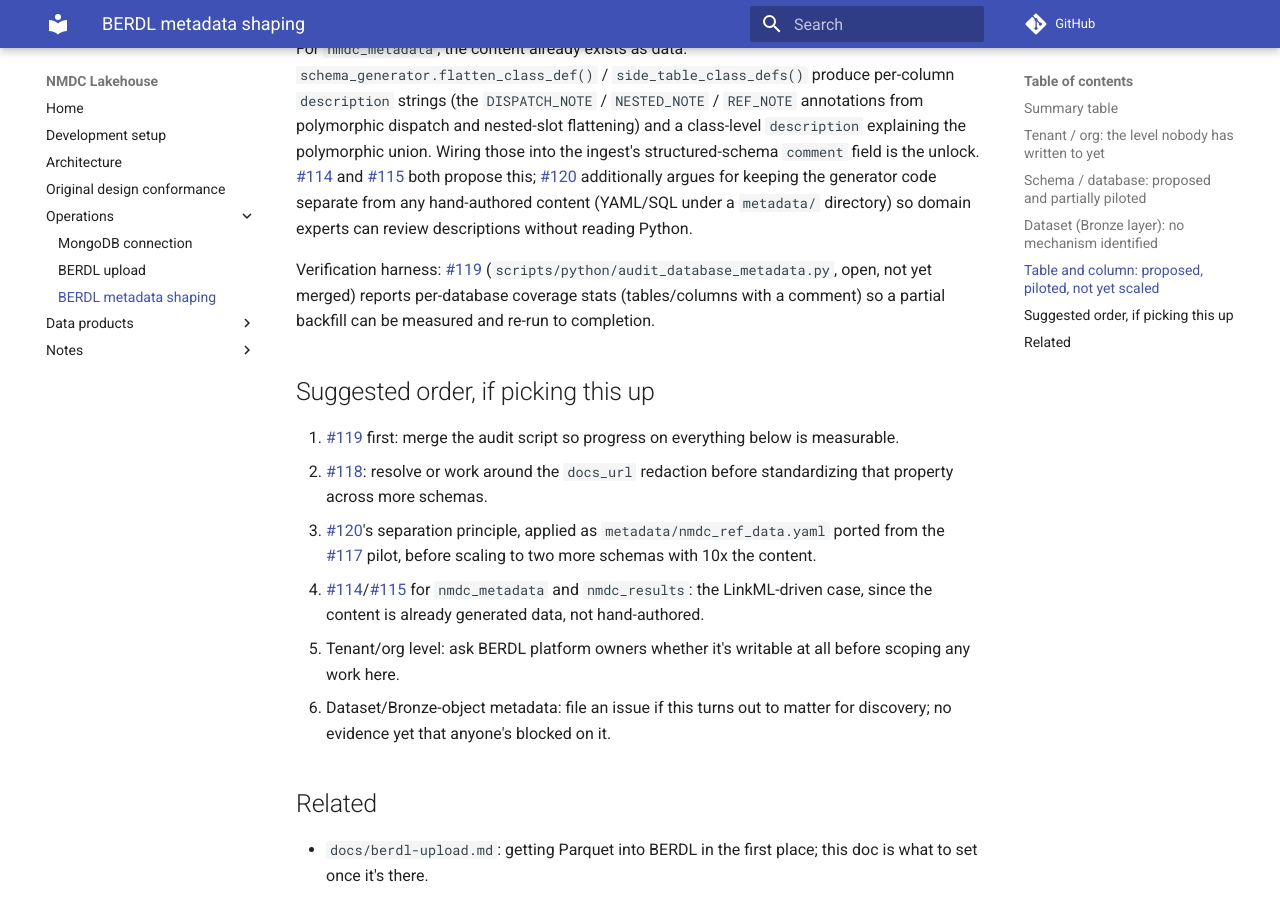
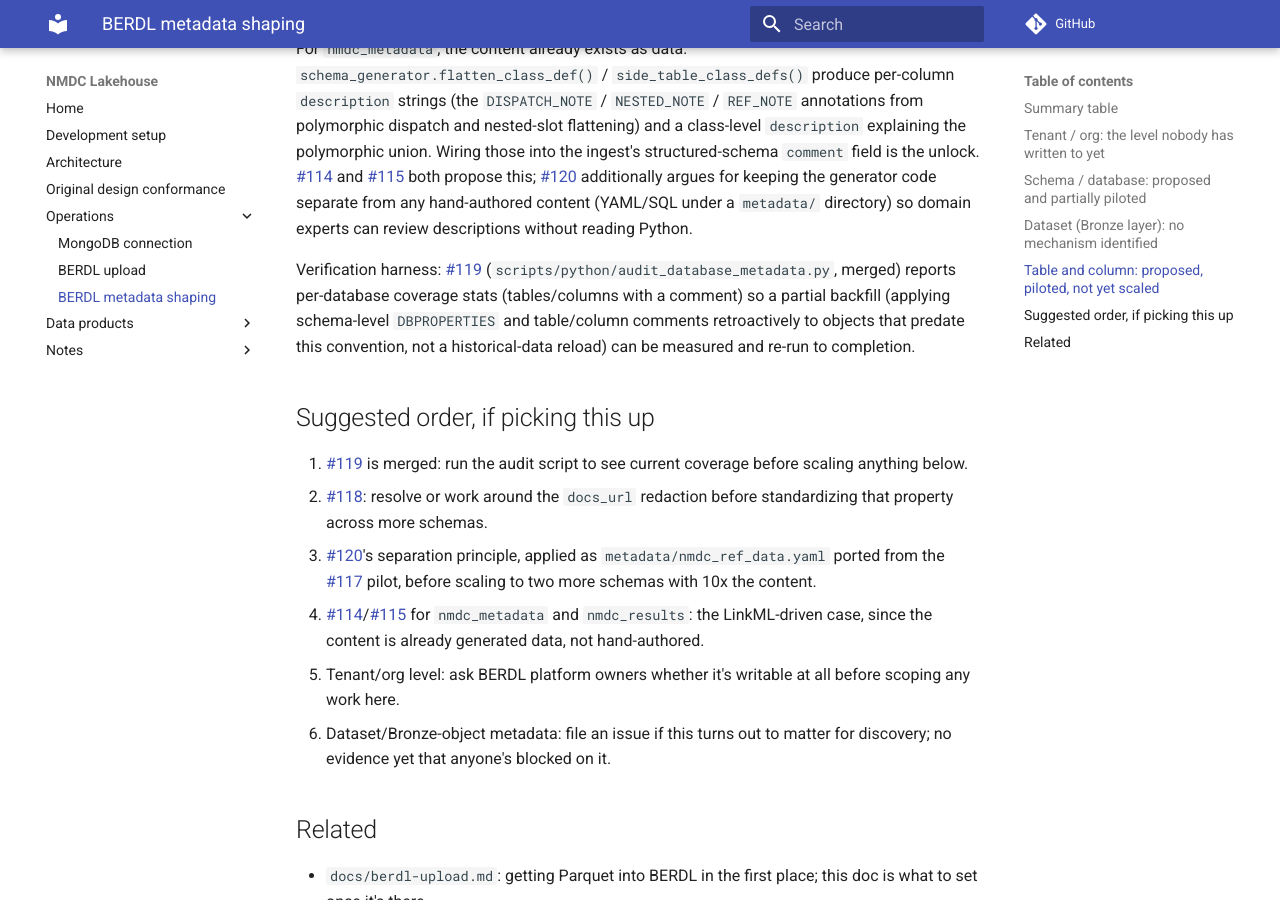
Before and after one commit to microbiomedata/nmdc-lakehouse, an MkDocs documentation site: the page built from docs/berdl-metadata-shaping.md, in a window 1280 px wide and 900 px high, scrolled down 2443 px. Built offline with MkDocs 1.6.1 and Material for MkDocs 9.7.7, drawn with Linux system fonts in a browser that asks for light colours; comment, search, counter and statistics services are not loaded.

Commit message:
Clarify backfill terminology and correct stale #119 status in berdl-metadata-shaping.md (#201)
* Clarify backfill terminology and correct stale #119 merge status

The doc still described #119 as open and left "backfill" undefined,
both stale after #119 merged during this session.

Co-Authored-By: Claude Sonnet 5 <noreply@anthropic.com>

* Fix DBPROPERTIES scope in backfill definition

Copilot review on #201 caught it: DBPROPERTIES is schema-level in
this repo (ALTER SCHEMA ... SET DBPROPERTIES per #114/#116), not
table-level. The new parenthetical said "tables."

Co-Authored-By: Claude Sonnet 5 <noreply@anthropic.com>

---------

Co-authored-by: Claude Sonnet 5 <noreply@anthropic.com>

```diff
--- a/docs/berdl-metadata-shaping.md
+++ b/docs/berdl-metadata-shaping.md
@@ -84,13 +84,15 @@ both propose this; [#120](https://github.com/microbiomedata/nmdc-lakehouse/issue
 separate from any hand-authored content (YAML/SQL under a `metadata/` directory)
 so domain experts can review descriptions without reading Python.
 
-Verification harness: [#119](https://github.com/microbiomedata/nmdc-lakehouse/pull/119) (`scripts/python/audit_database_metadata.py`, open,
-not yet merged) reports per-database coverage stats (tables/columns
-with a comment) so a partial backfill can be measured and re-run to completion.
+Verification harness: [#119](https://github.com/microbiomedata/nmdc-lakehouse/pull/119) (`scripts/python/audit_database_metadata.py`, merged)
+reports per-database coverage stats (tables/columns with a comment) so a partial
+backfill (applying schema-level `DBPROPERTIES` and table/column comments
+retroactively to objects that predate this convention, not a historical-data
+reload) can be measured and re-run to completion.
 
 ## Suggested order, if picking this up
 
-1. [#119](https://github.com/microbiomedata/nmdc-lakehouse/pull/119) first: merge the audit script so progress on everything below is measurable.
+1. [#119](https://github.com/microbiomedata/nmdc-lakehouse/pull/119) is merged: run the audit script to see current coverage before scaling anything below.
 2. [#118](https://github.com/microbiomedata/nmdc-lakehouse/issues/118): resolve or work around the `docs_url` redaction before standardizing that property across more schemas.
 3. [#120](https://github.com/microbiomedata/nmdc-lakehouse/issues/120)'s separation principle, applied as `metadata/nmdc_ref_data.yaml` ported from the [#117](https://github.com/microbiomedata/nmdc-lakehouse/pull/117) pilot, before scaling to two more schemas with 10x the content.
 4. [#114](https://github.com/microbiomedata/nmdc-lakehouse/issues/114)/[#115](https://github.com/microbiomedata/nmdc-lakehouse/issues/115) for `nmdc_metadata` and `nmdc_results`: the LinkML-driven case, since the content is already generated data, not hand-authored.
```
